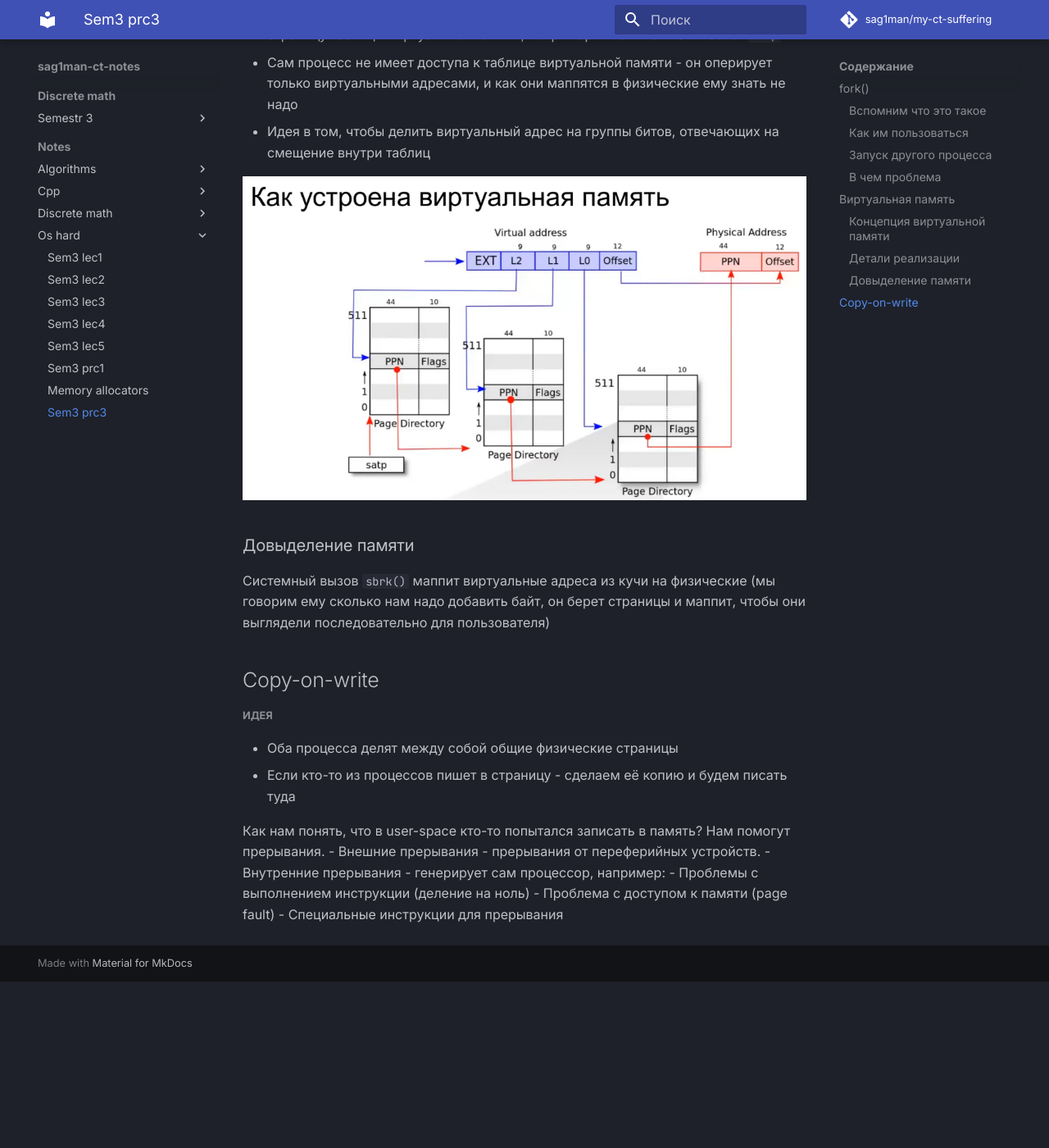
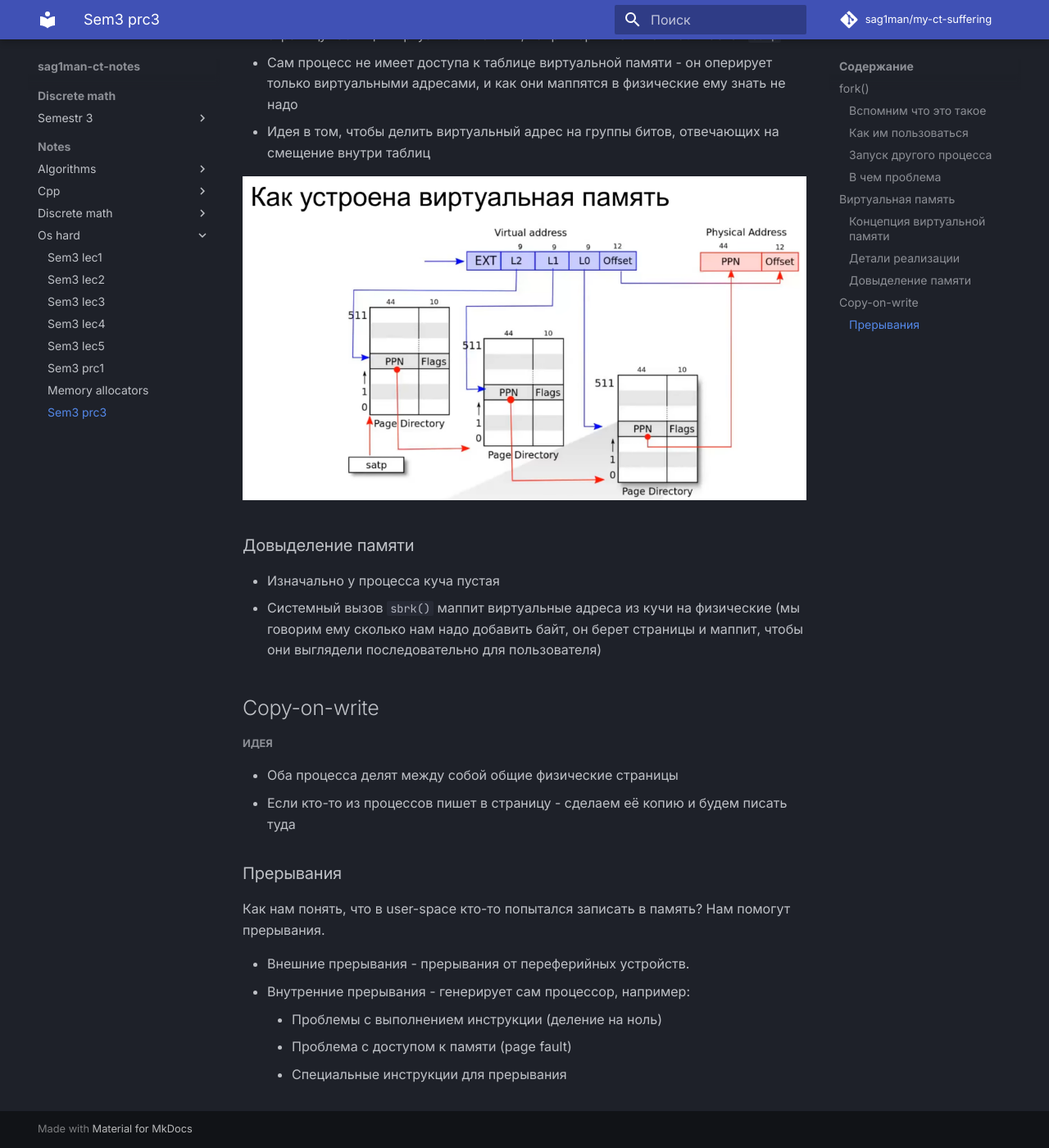
Before and after one commit to sag1man/my-ct-suffering, an MkDocs documentation site: the page built from notes/notes/os-hard/sem3-prc3.md, in a window 1280 px wide and 1400 px high, scrolled down 1432 px. Shown: the whole window at 82% size. Built offline with MkDocs 1.6.1 and Material for MkDocs 9.7.7, drawn with Linux system fonts in a browser that asks for light colours; nearby versions of some CDN libraries; library files that are not in the unit come from our copies; comment, search, counter and statistics services are not loaded; before the commit the page ends 2629 px from its top, so only the background shows below that.

Commit message:
Update sem3-prc3.md

```diff
--- a/notes/notes/os-hard/sem3-prc3.md
+++ b/notes/notes/os-hard/sem3-prc3.md
@@ -46,18 +46,17 @@ if (result == 0) {
 ![Виртуальная память](/pictures/os-hard-sem3-prc3-img1.png)
 
 ### Довыделение памяти
-Системный вызов `sbrk()` маппит виртуальные адреса из кучи на физические (мы говорим ему сколько нам надо добавить байт, он берет страницы и маппит, чтобы они выглядели последовательно для пользователя)
+- Изначально у процесса куча пустая
+- Системный вызов `sbrk()` маппит виртуальные адреса из кучи на физические (мы говорим ему сколько нам надо добавить байт, он берет страницы и маппит, чтобы они выглядели последовательно для пользователя)
 
 ## Copy-on-write
 ##### Идея
 - Оба процесса делят между собой общие физические страницы
 - Если кто-то из процессов пишет в страницу - сделаем её копию и будем писать туда
 
+### Прерывания
+Как нам понять, что в user-space кто-то попытался записать в память? Нам помогут прерывания.
 
-
-
-
-Как нам понять, что в user-space кто-то попытался записать в память? Нам помогут прерывания.
 - Внешние прерывания - прерывания от переферийных устройств.
 - Внутренние прерывания - генерирует сам процессор, например:
 	- Проблемы с выполнением инструкции (деление на ноль)
```
